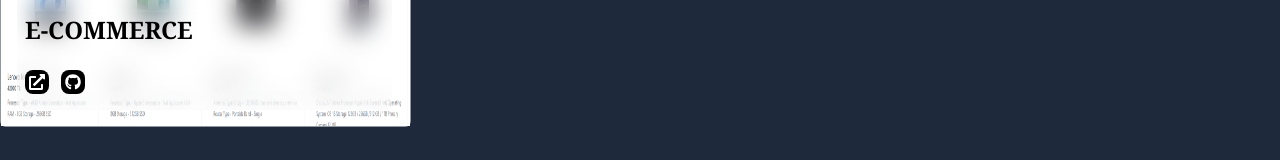
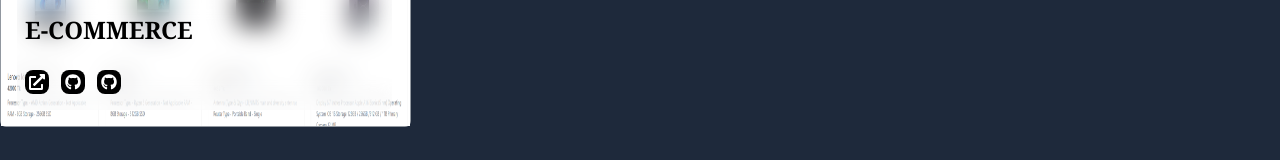
Before and after one commit to pronoybanik/portfolio-site, a React (Create React App) app: page / in a window 1280 px wide. Shown: the part 3841-4001 px from the top of the page. Built offline with nearby package versions, Linux system fonts and the light colour scheme.

Commit message:
new project set link

```diff
--- a/src/Component/Header/Header.js
+++ b/src/Component/Header/Header.js
@@ -1,6 +1,6 @@
 import React from 'react';
 import backgroundImage from '../../Asset/istockphoto-1139459625-612x612.bb4d5cbf0baa2c1525ad.jpg'
-import resume from '../../Asset/cv/PRONOY BANIK Resume.pdf'
+import resume from '../../Asset/cv/PRONOY BANIK Resume (1).pdf'
 
 const Header = () => {
     return (
@@ -17,8 +17,6 @@ const Header = () => {
                             <svg className="w-5 h-5 mr-2 hover:translate-y-1 duration-200 ease-linear" fill="none" stroke="currentColor" viewBox="0 0 24 24" xmlns="http://www.w3.org/2000/svg"><path strokeLinecap="round" strokeLinejoin="round" strokeWidth="2" d="M13 10V3L4 14h7v7l9-11h-7z"></path></svg>
                             <span className="relative">Download resume</span>
                         </a>
-
-
                     </div>
                 </div>
             </div>
--- a/src/Component/ProjectsCard/ProjectsCard.js
+++ b/src/Component/ProjectsCard/ProjectsCard.js
@@ -205,9 +205,9 @@ const ProjectsCard = () => {
                                 }
                             </div>
                             <div className="flex gap-3 py-2 ">
-                                <a className='bg-black  p-1 rounded-lg' title='Live Site Link' target="_blank" href="https://voluble-basbousa-a85d24.netlify.app/" rel="noreferrer" aria-label="live link" ><FaExternalLinkAlt /></a>
+                                <a className='bg-black  p-1 rounded-lg' title='Live Site Link' target="_blank" href="https://anguler-e-commerce-project.vercel.app/" rel="noreferrer" aria-label="live link" ><FaExternalLinkAlt /></a>
                                 <a className='bg-black  p-1 rounded-lg' title='Git client Site' target="_blank" href="https://github.com/pronoybanik/Anguler-e-commerce-project" rel="noreferrer" aria-label="github-frontend"><FaGithub /></a>
-                                {/* <a className='bg-black  p-1 rounded-lg' title='Git server site' target="_blank" href="https://github.com/pronoybanik/mongoose-module-8-10" rel="noreferrer" aria-label="github-frontend"><FaGithub /></a> */}
+                                <a className='bg-black  p-1 rounded-lg' title='Git server site' target="_blank" href="https://github.com/pronoybanik/anguler-e-commer-server" rel="noreferrer" aria-label="github-frontend"><FaGithub /></a>
                             </div>
                         </div>
                     </div>
```
Also changed, not shown: 2 other files (tests, documents, lock files or other folders).
